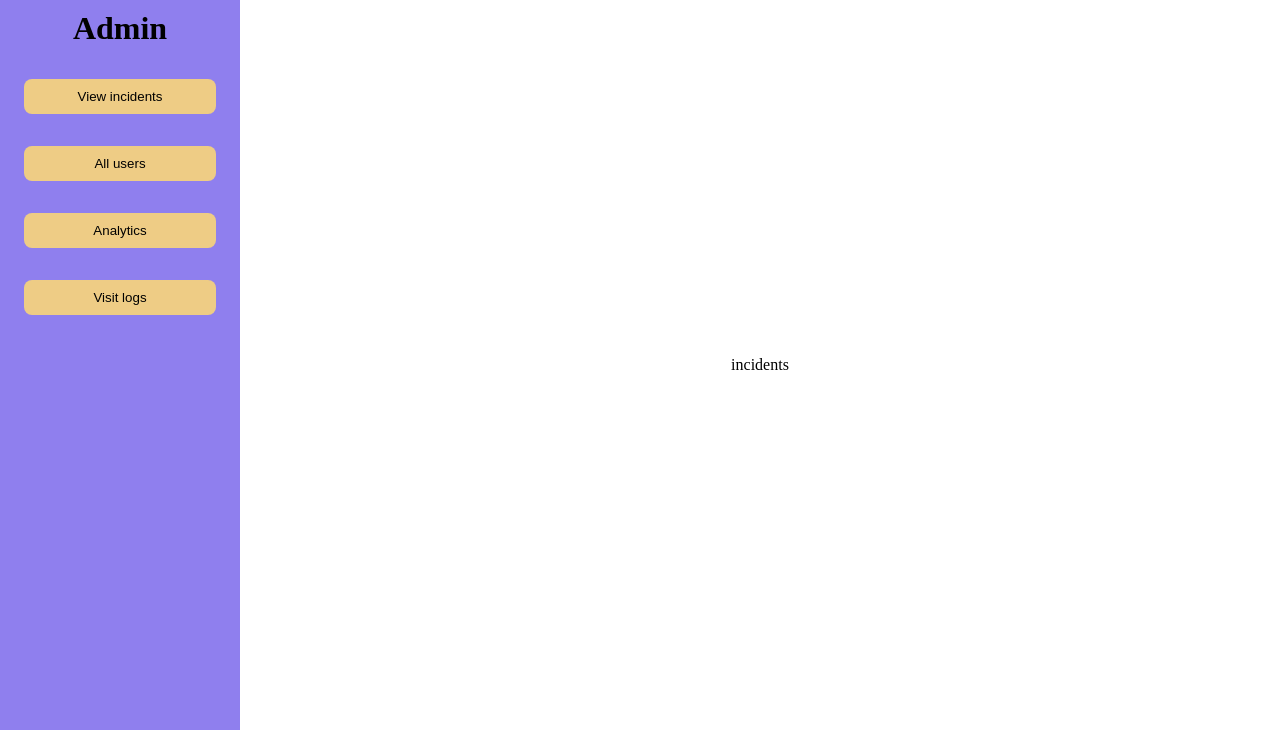
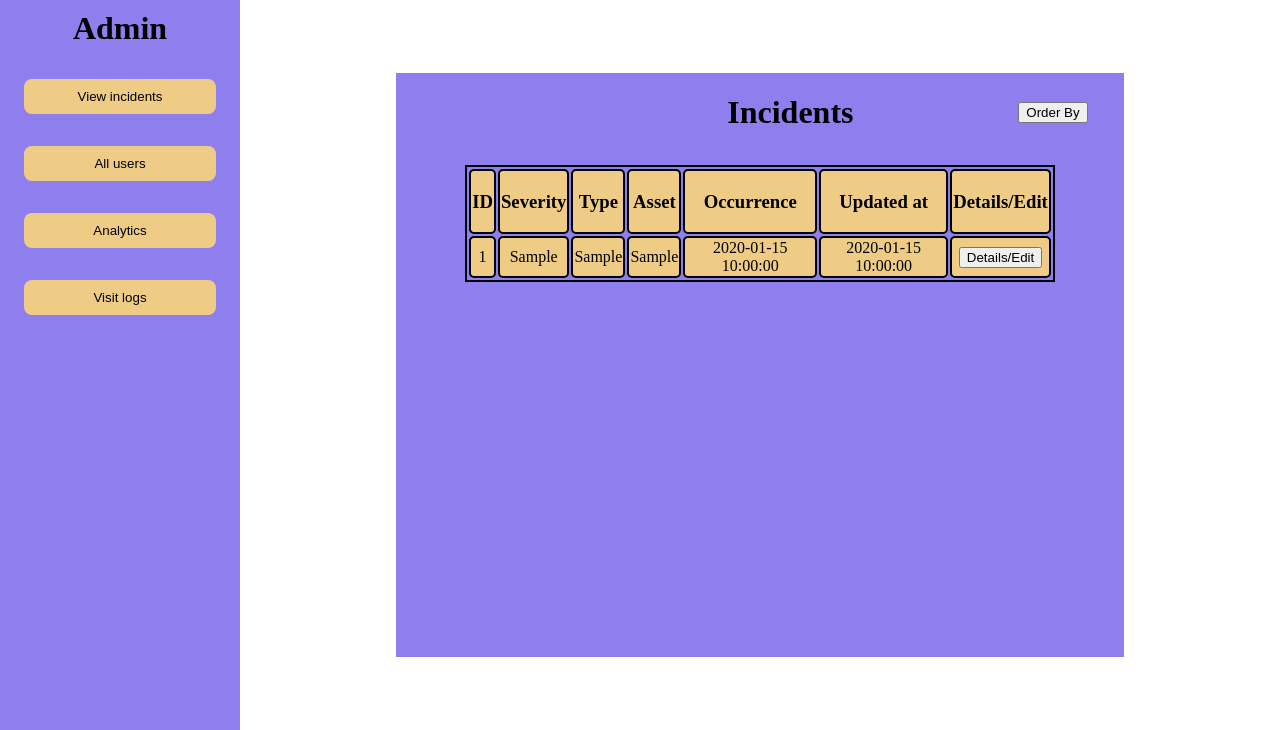
Before and after one commit to viktorabrahamsson1/projekt, a PHP site: page /pages/admin/incidents.php in a window 1280 px wide. Shown: the part 70-800 px from the top of the page. Run offline with PHP 8.4, Linux system fonts and the light colour scheme; the visitor is signed in with stand-in values (Sample User, id 1); tables that the repository leaves empty hold one stand-in row (values such as "Sample post").

Commit message:
Functional listing of incidents

```diff
--- a/css/incident_form.css
+++ b/css/incident_form.css
@@ -42,7 +42,7 @@ textarea {
   border-radius: 5px;
 }
 
-h1 {
+#incident_form_header {
   color: white;
 }
 
--- /dev/null
+++ b/css/incidents.css
@@ -0,0 +1,44 @@
+.incident_container {
+    background-color: var(--primary-bg-color);
+    width: 70%;
+    height: 80%;
+    display: flex;
+    flex-direction: column;
+    align-items: center;
+}
+
+.headers {
+  display: flex;
+  justify-content: space-between;
+  align-items: center;
+  width: 90%;
+}
+
+#order_by {
+    margin-left: 30px;
+}
+
+.table_container {
+    width: 90%;
+    height: 80%;
+    display: flex;
+    flex-direction: column;
+    align-items: center;
+    padding: 12px;
+}
+
+table {
+    border: 2px solid black;
+    width: 90%;
+}
+
+table th, table td {
+  text-align: center;
+  vertical-align: middle;
+}
+
+th, td {
+    border: 2px solid black;
+    background-color: var(--primary-bt-color);
+    border-radius: 5px;
+}
--- a/includes/layout.php
+++ b/includes/layout.php
@@ -9,6 +9,7 @@
   <meta name="viewport" content="width=device-width, initial-scale=1.0">
   <link rel="stylesheet" href="/css/main.css">
   <link rel="stylesheet" href="/css/incident_form.css">
+  <link rel="stylesheet" href="/css/incidents.css">
   <title>main</title>
   <script src="../js/index.js"></script>
 
--- a/pages/admin/incidents.php
+++ b/pages/admin/incidents.php
@@ -1,9 +1,77 @@
 <?php
 
+require_once "../../includes/db.php";
+
+$incident_query = "SELECT * FROM incident";
+$incident = $mysqli->query($incident_query);
+
+$incident_row = "";
+
+while ($row = $incident->fetch_object()) {
+
+  $severity_result = $mysqli->query("SELECT severity FROM severity WHERE severity_id = {$row->severity_id}");
+  $severity = $severity_result->fetch_object()->severity;
+
+  $incident_type_result = $mysqli->query("SELECT incident_type FROM incident_type WHERE incident_type_id = {$row->incident_type_id}");
+  $incident_type = $incident_type_result->fetch_object()->incident_type;
+
+  $incident_asset_result = $mysqli->query("SELECT asset_id FROM incident_asset WHERE incident_id = {$row->incident_id}");
+  $incident_asset_id = $incident_asset_result->fetch_object()->asset_id;
+
+  $asset_result = $mysqli->query("SELECT asset FROM asset WHERE asset_id = {$incident_asset_id}");
+  $asset = $asset_result->fetch_object()->asset;
+
+  $incident_row .= "
+        <tr>
+          <td>{$row->incident_id}</td>
+          <td>{$severity}</td>
+          <td>{$incident_type}</td>
+          <td>{$asset}</td>
+          <td>{$row->occurrence_datetime}</td>
+          <td>{$row->updated_at}</td>
+          <td>
+            <button>Details/Edit</button>
+          </td>
+        </tr>";
+}
+
 $content = <<<HTML
-<p>incidents</p>
+<div class="incident_container">
+  <div class="headers">
+    <h1 style="margin-left: 45%;">Incidents</h1>
+    <button id="order_by">Order By</button>
+  </div>
+  <div class="table_container">
+    <table>
+      <tbody>
+        <tr>
+          <th>
+            <h3>ID</h3>
+          </th>
+          <th>
+            <h3>Severity</h3>
+          </th>
+          <th>
+            <h3>Type</h3>
+          </th>
+          <th>
+            <h3>Asset</h3>
+          </th>
+          <th>
+            <h3>Occurrence</h3>
+          </th>
+          <th>
+            <h3>Updated at</h3>
+          </th>
+          <th>
+            <h3>Details/Edit</h3>
+          </th>
+        </tr>
+        $incident_row
+      </tbody>
+    </table>
+  </div>
+</div>
 HTML;
 
-require "../../includes/layout.php"
-
-  ?>
+require "../../includes/layout.php";
--- a/pages/reporter/incident_form.php
+++ b/pages/reporter/incident_form.php
@@ -28,7 +28,7 @@ while ($row = $asset->fetch_object()) {
 
 $content = <<<HTML
         <div class="report_container">
-        <h1>Incident Report Form</h1>
+        <h1 id="incident_form_header">Incident Report Form</h1>
         <div class="form_container">
             <form action="create_incident.php" method="POST" enctype="multipart/form-data">
                 <label for="severity">Severity</label>
```
Also changed, not shown: includes/images/1764773978_Screenshot 2024-12-09 212549.png (added), includes/images/1764773991_Screenshot 2024-12-09 212549.png (added), includes/images/1764774008_Screenshot 2025-01-08 202453.png (added), 1 other file.
